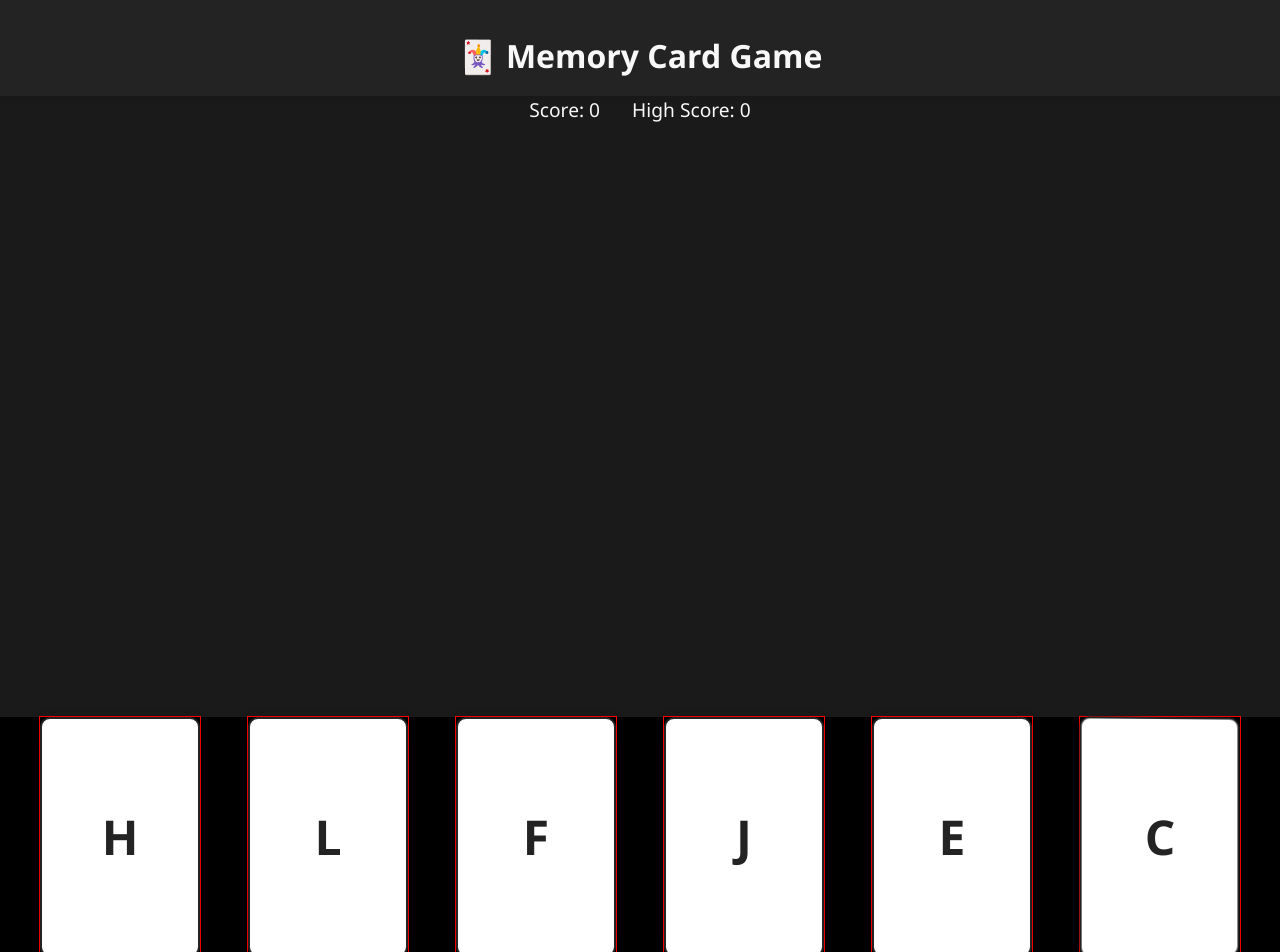
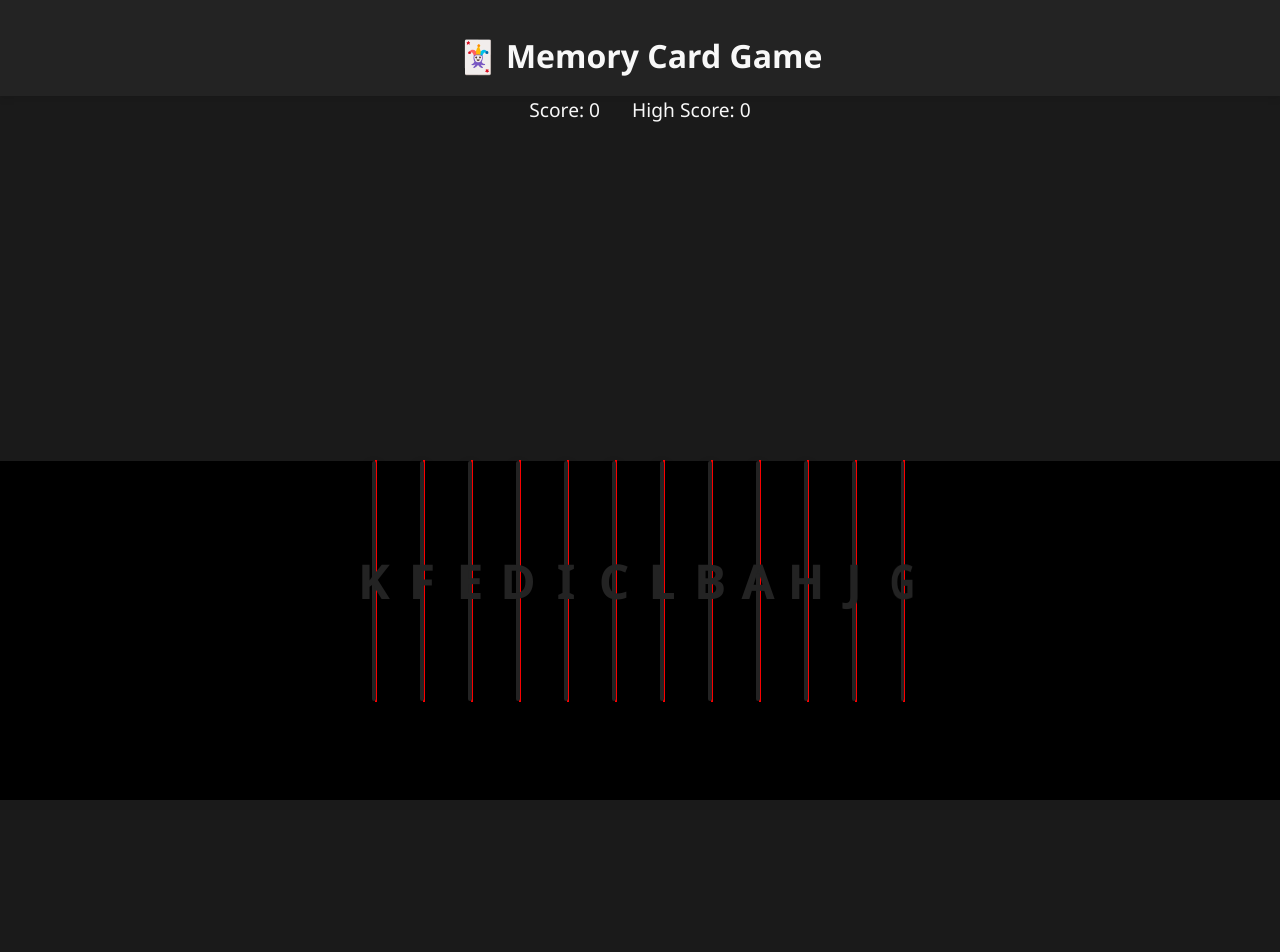
Before and after one commit to UniqualID/memorycard, a React (Vite) app: page / in a window 1280 px wide. Shown: the top 952 px of the page. After the commit the page ends 800 px from the top, so only its background shows below. Built offline with nearby package versions, Linux system fonts and the light colour scheme.

Commit message:
tweaking timings

```diff
--- a/src/App.css
+++ b/src/App.css
@@ -22,7 +22,8 @@
 	--secondary-text-clr: #495057;
 
 	--secondary-text-clr: #b0b3c1;
-	--box-shadow: 0 1px 2px rgba(0, 0, 0, 0.1)
+	--box-shadow: 0 1px 2px rgba(0, 0, 0, 0.1) --card-width: 160px;
+	--card-height: 240px;
 }
 
 .darkmode {
@@ -78,6 +79,7 @@ body {
 	display: flex;
 	flex-direction: column;
 	min-height: 100vh;
+	overflow: hidden;
 }
 
 main {
@@ -111,8 +113,8 @@ main {
 
 .card-outer {
 	position: relative;
-	width: 160px;
-	height: 240px;
+	width: var(--card-width);
+	height: var(--card-height);
 	perspective: 600px;
 	transition: transform 0.4s cubic-bezier(.4, 2, .6, 1);
 	transform:
@@ -122,15 +124,15 @@ main {
 }
 
 .dummy-card {
-	width: 160px;
-	height: 240px;
+	width: var(--card-width);
+	height: var(--card-height);
 }
 
 .card-inner {
 	width: 100%;
 	height: 100%;
 	position: absolute;
-	transition: transform 0.6s cubic-bezier(.4, 2, .6, 1);
+	transition: transform 0.4s cubic-bezier(.4, 2, .6, 1);
 	transform-style: preserve-3d;
 	cursor: pointer;
 }
--- a/src/App.jsx
+++ b/src/App.jsx
@@ -46,12 +46,12 @@ export default function App() {
         setShowModal(false);
     };
 
-    // if (gameState === 'pre-deal') {
-    //     //allow some time for the cards to return to "deal" state
-    //     setTimeout(() => {
-    //         setGameState('shuffle');
-    //     }, 500);
-    // }
+    if (gameState === 'pre-deal') {
+        //allow some time for the cards to return to "deal" state
+        setTimeout(() => {
+            setGameState('shuffle');
+        }, 100);
+    }
 
     highScore.current = Math.max(highScore.current, score);
     return (
--- a/src/CardRow.jsx
+++ b/src/CardRow.jsx
@@ -1,6 +1,9 @@
 import React, { useRef, useLayoutEffect, useEffect, useState } from 'react';
 
-const SHUFFLETIMES = 10; // Number of times to shuffle the cards
+const FLIPINTERVAL = 200;
+const SHUFFLEINTERVAL = 400;
+const SHUFFLEDURATION = 300; // Duration for shuffle animation
+const SHUFFLETIMES = 6; // Number of times to shuffle the cards
 export default function CardRow({
     initCards,
     gameState,
@@ -33,7 +36,7 @@ export default function CardRow({
                             arr[i] = true;
                             return arr;
                         });
-                    }, 400 + i * 250);
+                    }, i * FLIPINTERVAL);
                 });
             }, 100);
         }
@@ -46,7 +49,7 @@ export default function CardRow({
                 const id = setTimeout(() => {
                     const newCards = [...cards].sort(() => Math.random() - 0.5);
                     setCards(newCards);
-                }, i * 250 + 500);
+                }, i * SHUFFLEINTERVAL + 500);
                 intervalIds.push(id);
             }
             // After shuffling, set the game state to 'playing'
@@ -54,7 +57,7 @@ export default function CardRow({
             intervalIds.push(
                 setTimeout(() => {
                     setGameState('playing');
-                }, SHUFFLETIMES * 250 + 600)
+                }, SHUFFLETIMES * SHUFFLEINTERVAL + 600)
             );
             return () => {
                 intervalIds.forEach(clearTimeout);
@@ -84,7 +87,8 @@ export default function CardRow({
                     // Force reflow to apply the transform immediately
                     void el.offsetWidth;
 
-                    el.style.transition = 'transform 250ms';
+                    el.style.transition = `transform ${SHUFFLEDURATION}ms linear`;
+                    // el.style.transition = `transform 2s cubic-bezier(0.4, 2, 0.6, 1)`;
                     el.style.transform = '';
                 }
             }
```
